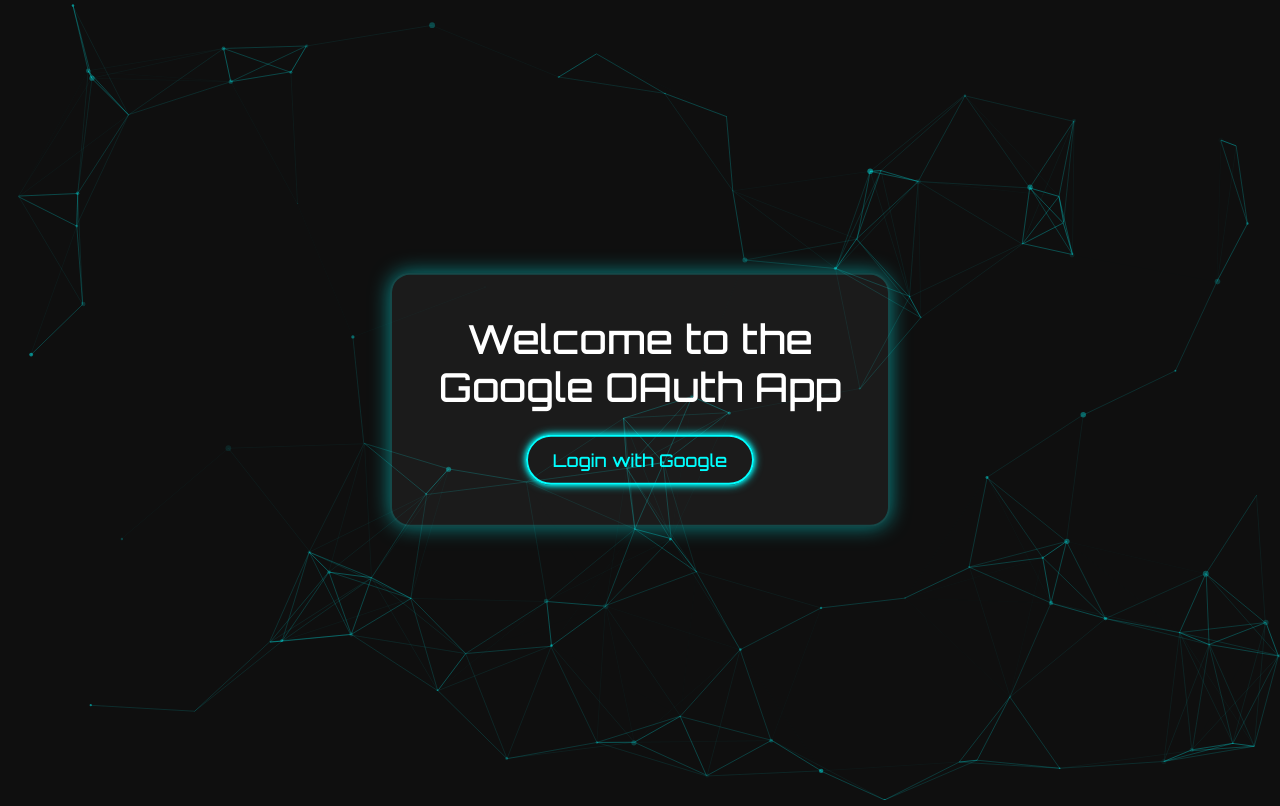
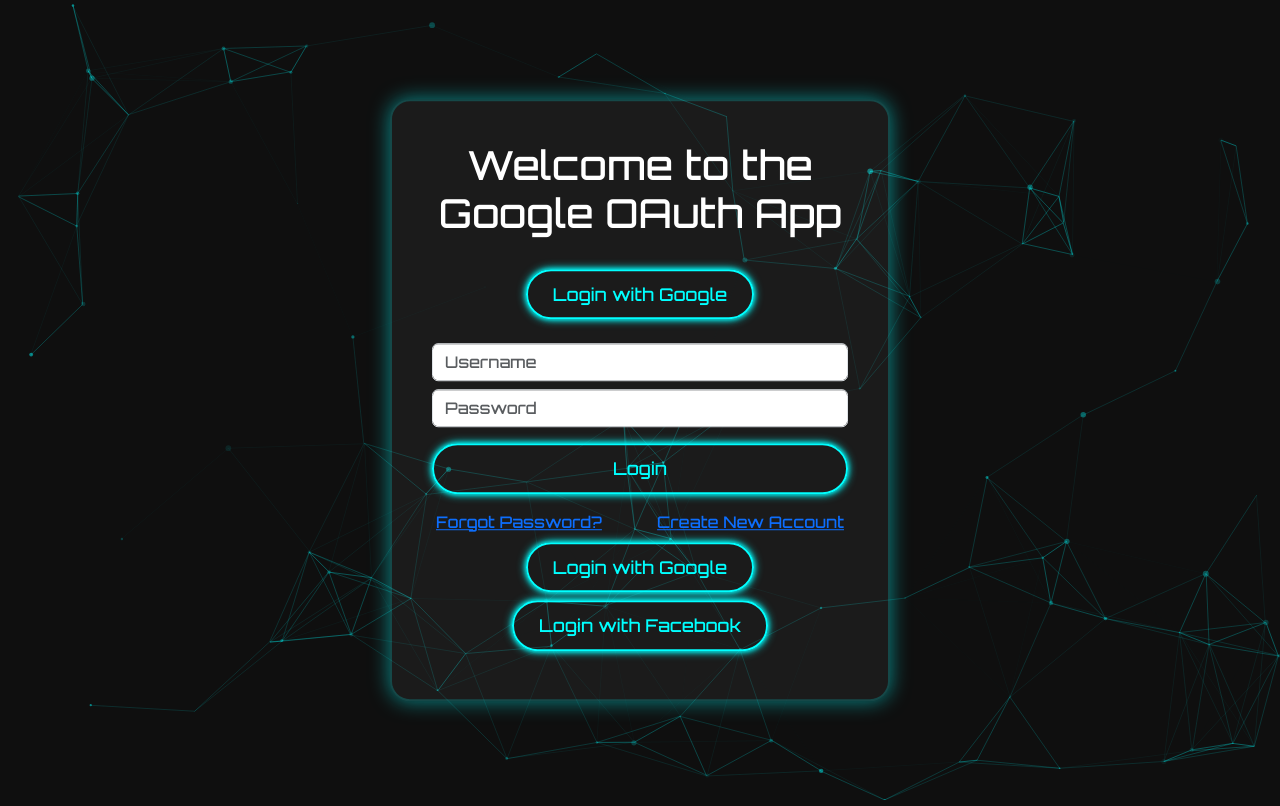
Before and after one commit to markvincentbuison/tunnercasinoonline, a Flask app: page / in a window 1280 px wide. Run offline with Flask 3, Linux system fonts and the light colour scheme.

Commit message:
Updated login UI or backend

```diff
--- a/app/templates/index.html
+++ b/app/templates/index.html
@@ -7,22 +7,41 @@
   <link href="https://fonts.googleapis.com/css2?family=Orbitron:wght@500&display=swap" rel="stylesheet">
   <link href="{{ url_for('static', filename='css/index.css') }}" rel="stylesheet" />
   <link rel="icon" type="image/x-icon" href="{{ url_for('static', filename='favicon/favicon.ico') }}"/>
+  <!-- FontAwesome for Facebook Icon -->
+<link rel="stylesheet" href="https://cdnjs.cloudflare.com/ajax/libs/font-awesome/5.15.4/css/all.min.css">
+
 
   <!-- Particles.js CDN -->
   <script src="https://cdn.jsdelivr.net/npm/particles.js@2.0.0/particles.min.js"></script>
-
-  <style>
-  </style>
 </head>
 <body>
 
   <div id="particles-js"></div>
 
-  <div class="neon-box"><h1>Welcome to the Google OAuth App</h1>
+  <div class="neon-box text-center">
+    <h1>Welcome to the Google OAuth App</h1>
+
+    <!-- Google Login (unchanged) -->
+    <a href="/login"><button class="btn btn-neon my-2">Login with Google</button></a>
+
+    <!-- Username/Password Login -->
+    <form action="/login_user" method="POST" class="mt-3">
+      <input type="text" name="username" class="form-control neon-input my-2" placeholder="Username" required>
+      <input type="password" name="password" class="form-control neon-input my-2" placeholder="Password" required>
+      <button type="submit" class="btn btn-neon w-100 my-2">Login</button>
+    </form>
+
+    <!-- Links -->
+    <div class="d-flex justify-content-between my-2 px-1">
+      <a href="/forgot-password" class="text-neon">Forgot Password?</a>
+      <a href="/signup" class="text-neon">Create New Account</a>
+    </div>
+
+    <!-- Facebook Login -->
     <a href="/login"><button class="btn btn-neon">Login with Google</button></a>
+    <a href="/login/facebook"><button class="btn btn-neon facebook-btn my-2">Login with Facebook</button></a>
   </div>
 
   <script src="{{ url_for('static', filename='js/index.js') }}"></script>
-
 </body>
 </html>
```
Also changed, not shown: app/static/css/dashboard.css (+16 -0 lines), app/static/css/index.css (line endings or trailing spaces).
